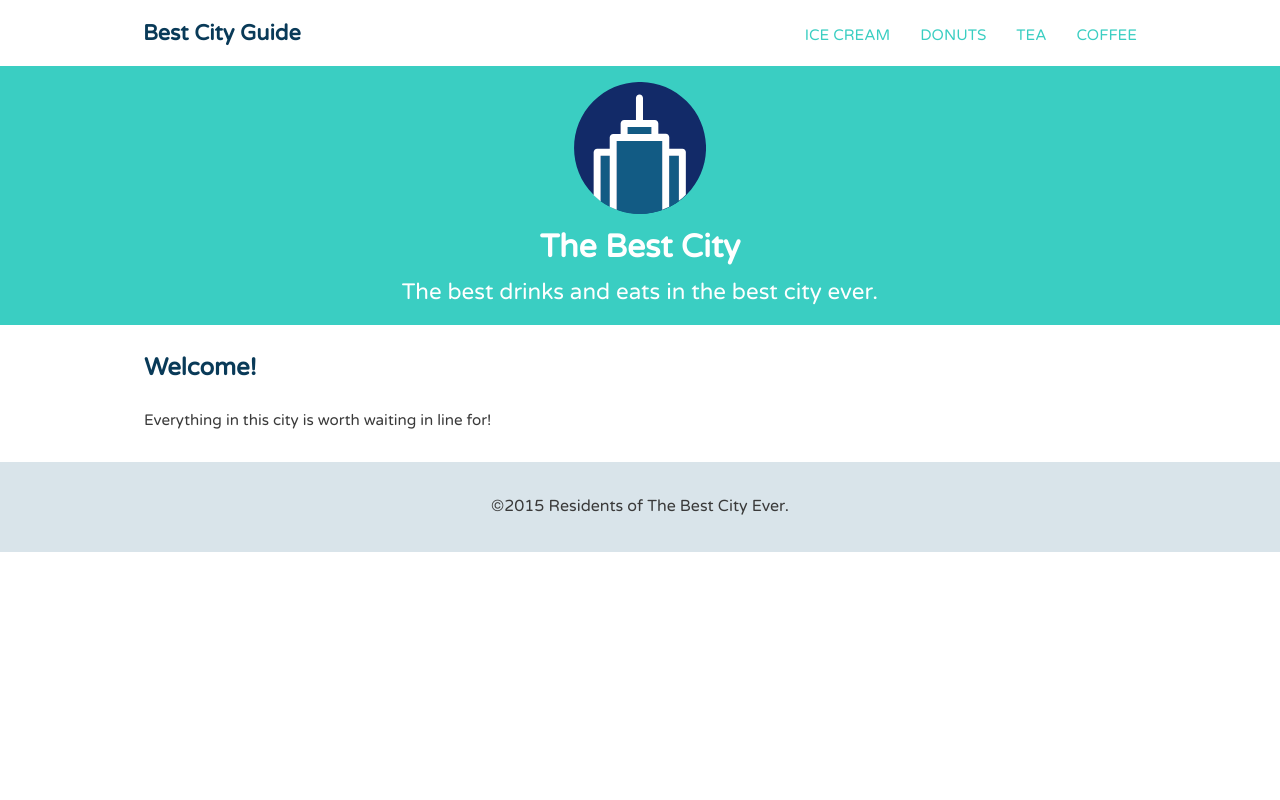
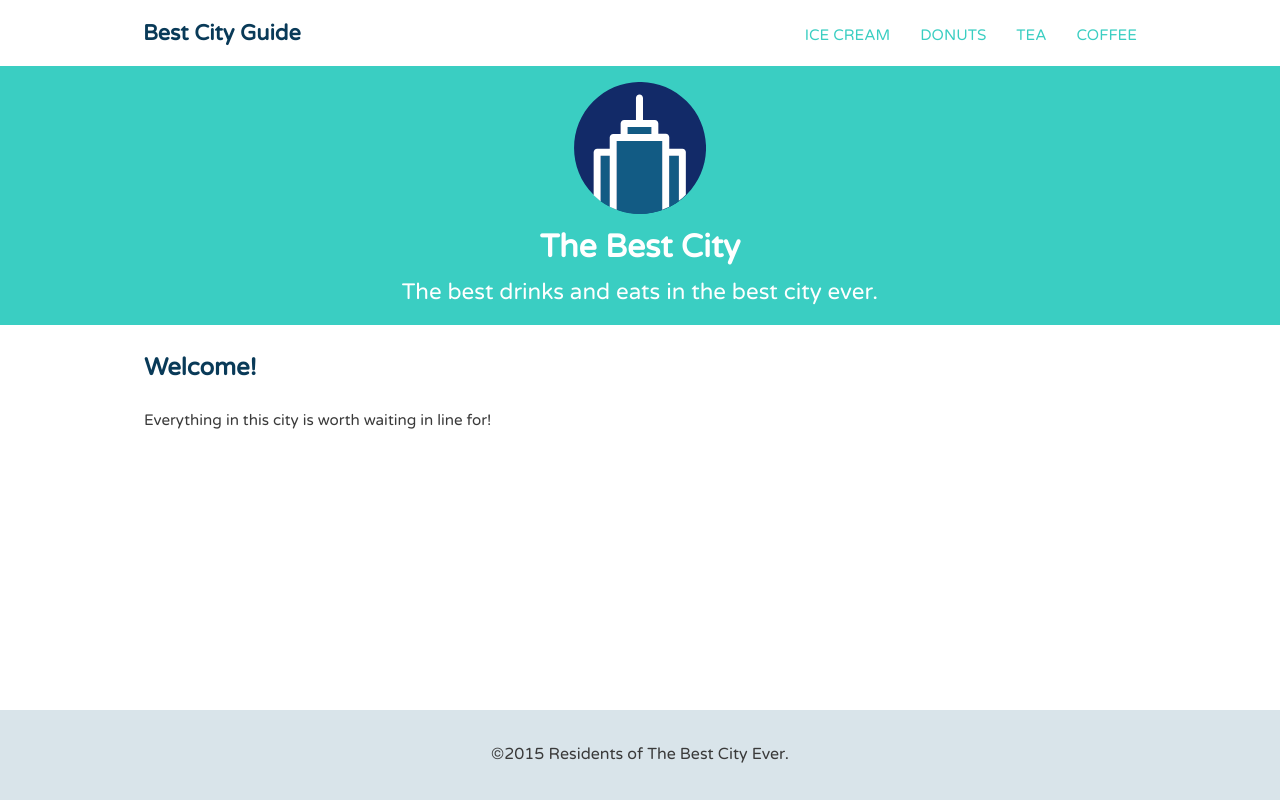
Before and after one commit to llogan382/practice-code, a PHP site: page /flexbox-css-course/index.html in a window 1280 px wide. Run offline with PHP 8.4, Linux system fonts and the light colour scheme.

Commit message:
Adds sticky footer

```diff
--- a/flexbox-css-course/css/flexbox.css
+++ b/flexbox-css-course/css/flexbox.css
@@ -2,8 +2,15 @@
   Base Styles
 ==================================== */
 
+body {
+	display: flex;
+	flex-direction: column; /* makes this a container, and everything else a child*/
+	min-height: 100vh;
+}
 
-
+.row {
+	flex: 1; /* this pushes the row to the bottom of the footer*/
+}
 /* =================================
   Media Queries
 ==================================== */
```
